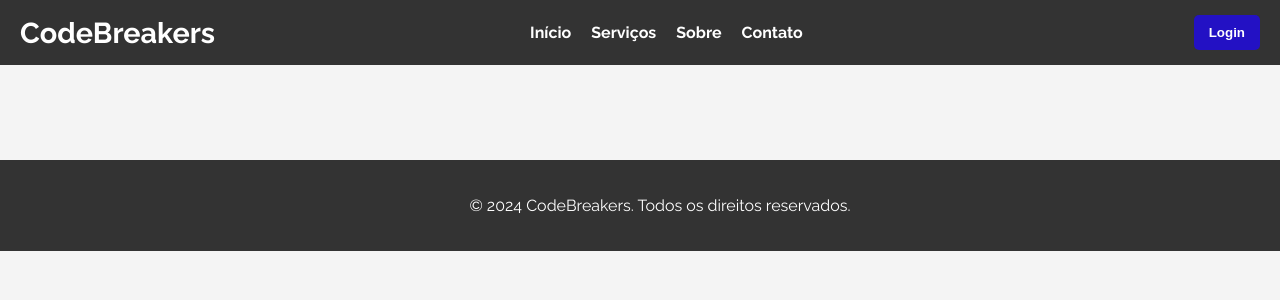
After one commit to jhonattanVenturini/projeto-php, a PHP site: page /HTML/sobre.html in a window 1280 px wide. The commit adds this page. Shown: the top 300 px of the page. Run offline with PHP 8.4, Linux system fonts and the light colour scheme.

Commit message:
link-nav

```diff
--- a/CSS/dasbord.css
+++ b/CSS/dasbord.css
@@ -50,7 +50,6 @@ body, html {
 .sidebar a#sair{
     text-decoration: none;
     color: red;
-    background-color: #03e9f4;
 }
 .dashboard {
     margin-left: 300px;
--- /dev/null
+++ b/CSS/sobre.css
@@ -0,0 +1,80 @@
+@import url("https://fonts.googleapis.com/css2?family=Raleway:wght@300;400;500;700&display=swap");
+
+body,
+html {
+  margin: 0;
+  padding: 0;
+  font-family: "Raleway", sans-serif;
+  background: #f4f4f4;
+  color: #333;
+}
+
+header {
+  background: #333;
+  color: #fff;
+  padding: 15px 20px;
+  position: relative;
+}
+
+header .logo {
+  font-size: 1.8em;
+  font-weight: bold;
+  width: 8%;
+}
+
+head img {
+  width: 50%;
+}
+
+header nav {
+  display: flex;
+  justify-content: space-between;
+  align-items: center;
+}
+
+header ul {
+  list-style: none;
+  display: flex;
+  margin: 0;
+  padding: 0;
+}
+
+header ul li {
+  margin-left: 20px;
+}
+
+header ul li a {
+  text-decoration: none;
+  color: #fff;
+  font-weight: 700;
+}
+
+header ul li a:hover {
+  color: #2311c4;
+}
+header button {
+    color: white;
+    padding: 10px 15px;
+    border: none;
+    border-radius: 5px;
+    cursor: pointer;
+    text-decoration: none;
+    background-color: #2311c4;
+}
+header button a{
+  text-decoration: none;
+  color: #fff;
+  font-weight: bold;
+}
+header button:hover{
+  background-color: #2311c4a5;
+}
+footer {
+  background: #333;
+  color: #fff;
+  text-align: center;
+  padding: 20px;
+  position: relative;
+  bottom: 0;
+  width: 100%;
+}
--- /dev/null
+++ b/HTML/sobre.html
@@ -0,0 +1,36 @@
+<!DOCTYPE html>
+<html lang="pt-br">
+<head>
+    <meta charset="UTF-8">
+    <meta name="viewport" content="width=device-width, initial-scale=1.0">
+    <link rel="icon" type="image/x-icon" href="../ASSETS/logo.png">
+    <link rel="stylesheet" href="../CSS/sobre.css">
+    <title>CodeBreakers</title>
+</head>
+<body>
+    <header>
+        <nav>
+            <div class="logo">CodeBreakers</div>
+            <ul>
+                <li><a href="../index.html">Início</a></li>
+                <li><a href="../HTML/servicos.html">Serviços</a></li>
+                <li><a href="../HTML/sobre.html">Sobre</a></li>
+                <li><a href="../HTML/contato.html">Contato</a></li>
+            </ul>
+        <button>
+            <a href="./PHP/index.php">Login</a>
+        </button>
+        </nav>
+    </header>
+
+    <main>
+        <br><br><br><br><br>
+    </main>
+
+    <footer>
+        <p>&copy; 2024 CodeBreakers. Todos os direitos reservados.</p>
+    </footer>
+
+    <script src="../JS/script.js"></script>
+</body>
+</html>
```
Also changed, not shown: CSS/login.css (added, +73 -0 lines), CSS/styles.css (+7 -4 lines), HTML/servicos.html (added, +36 -0 lines), PHP/index.php (+1 -76 lines), index.html (+6 -6 lines), ASSETS/home-capa.jpg (added), HTML/contato.html (added).
